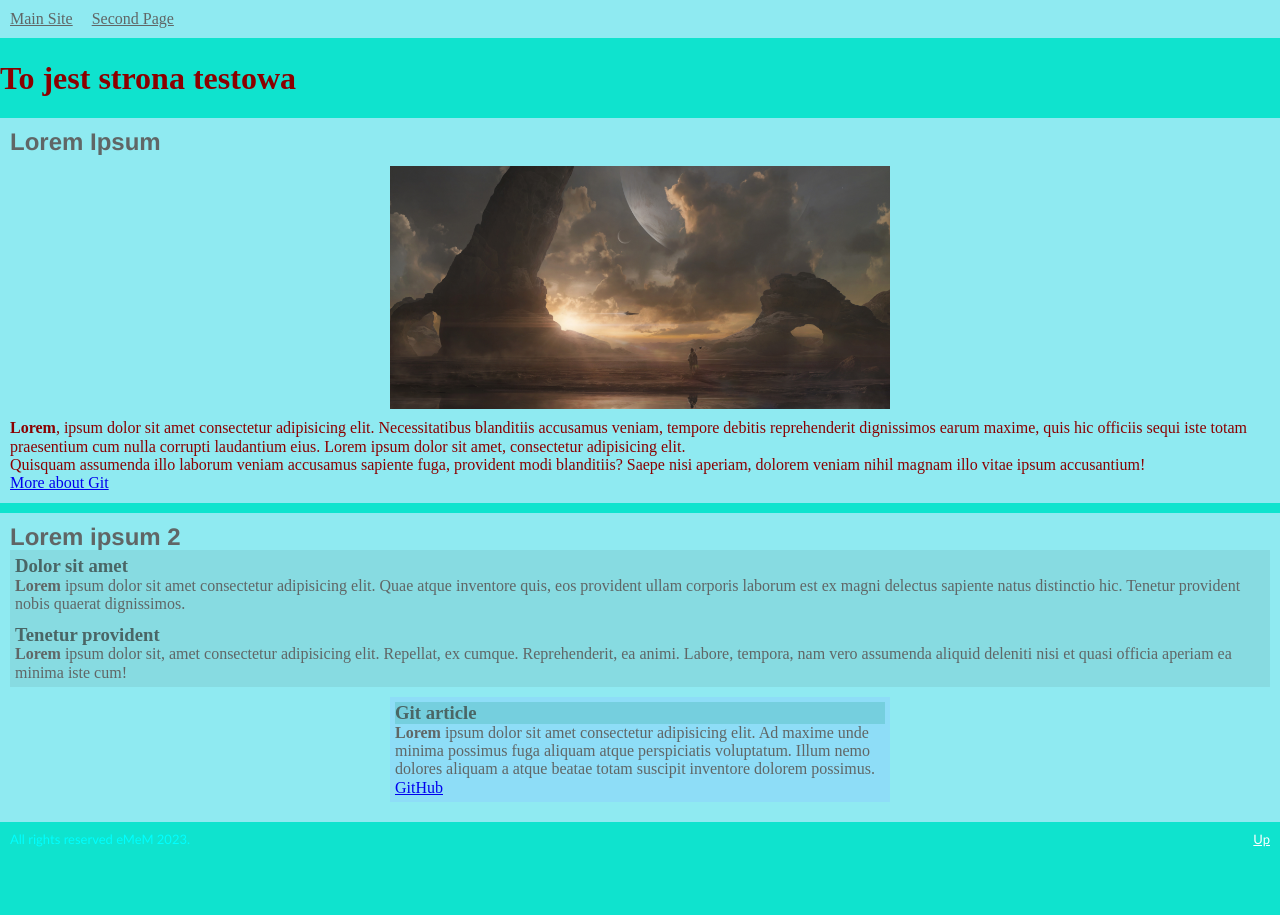
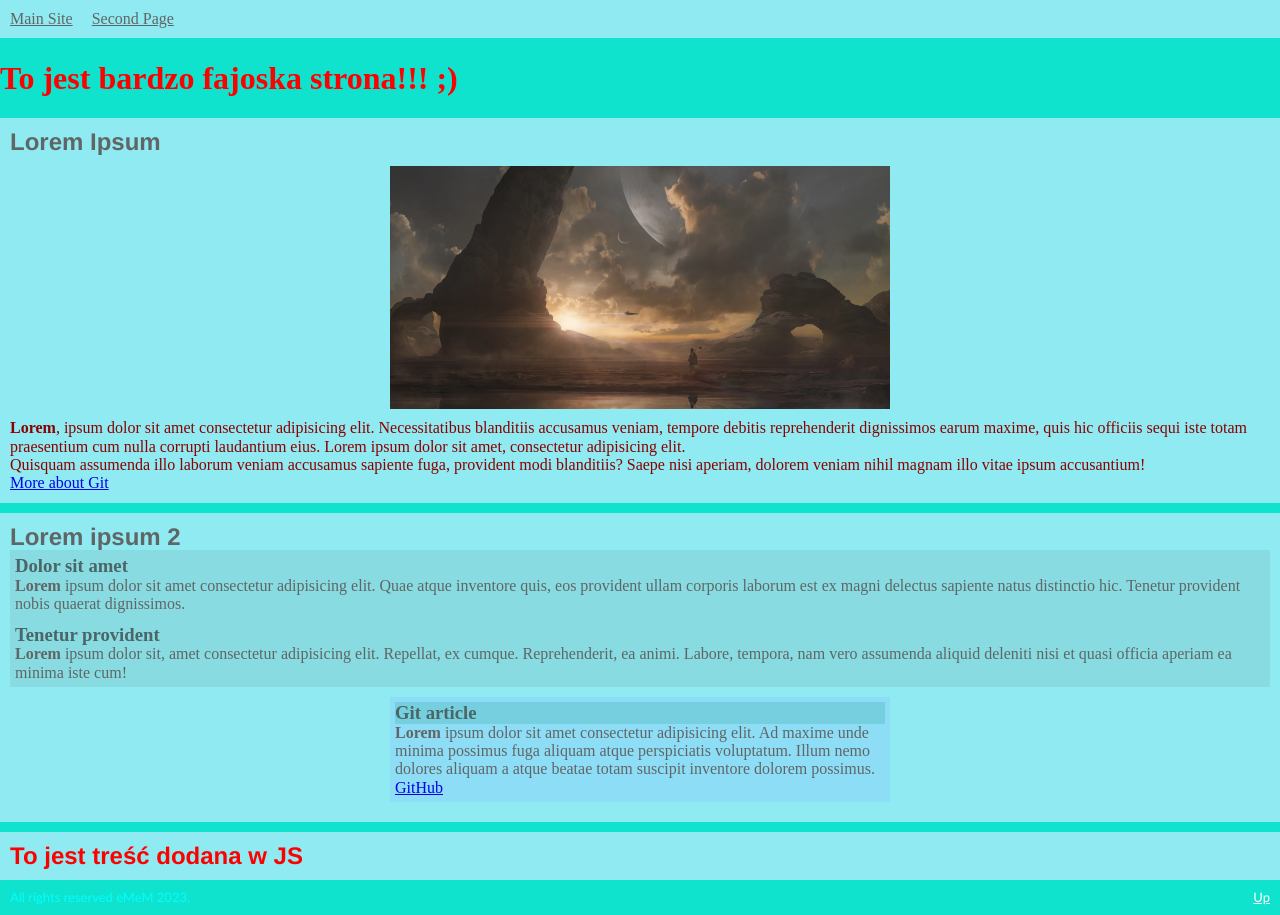
Before and after one commit to mrkm090/homepage, a plain HTML site: page index.html in a window 1280 px wide. Before the commit the page ends 857 px from the top, so only its background shows below. Drawn offline with Linux system fonts and the light colour scheme.

Commit message:
Modify DOM with js.

```diff
--- a/index.html
+++ b/index.html
@@ -17,8 +17,8 @@
     </nav>
   </header>
   <main>
-    <header id="top">
-      <h1 class="red-text">To jest strona testowa</h1>
+    <header class="page-header">
+      <h1 class="page-header__heading page-header__heading-js">To jest strona testowa</h1>
     </header>
     <section class="section">
       <h2 class="section__header">
@@ -63,11 +63,14 @@
         </p>
       </article>
     </section>
+    <section class="section empty">
+      <h2 class="section__header empty__header-js"></h2>
+    </section>
   </main>
   <footer class="footer">
     <p class="footer__paragraph">All rights reserved eMeM 2023. <a class="footer__link" href="#top">Up</a></p>
   </footer>
-  <script src="main.js"></script>
+  <script defer src="main.js"></script>
 </body>
 
 </html>
--- a/main.js
+++ b/main.js
@@ -3,4 +3,15 @@ console.log('Good Day');
 const first_name = 'Marek';
 const age = 39;
 
-console.log(`My name is ${first_name}, and I am ${age} year's old.`)
+console.log(`My name is ${first_name}, and I am ${age} year's old.`);
+
+const header = document.querySelector(".page-header__heading-js");
+
+header.innerHTML = 'To jest bardzo fajoska strona!!! ;)';
+header.style.color = 'red';
+
+const empty = document.querySelector(".empty__header-js");
+empty.innerHTML = 'To jest treść dodana w JS'
+empty.style.color = 'red';
+
+console.log(header.innerHTML);
```
